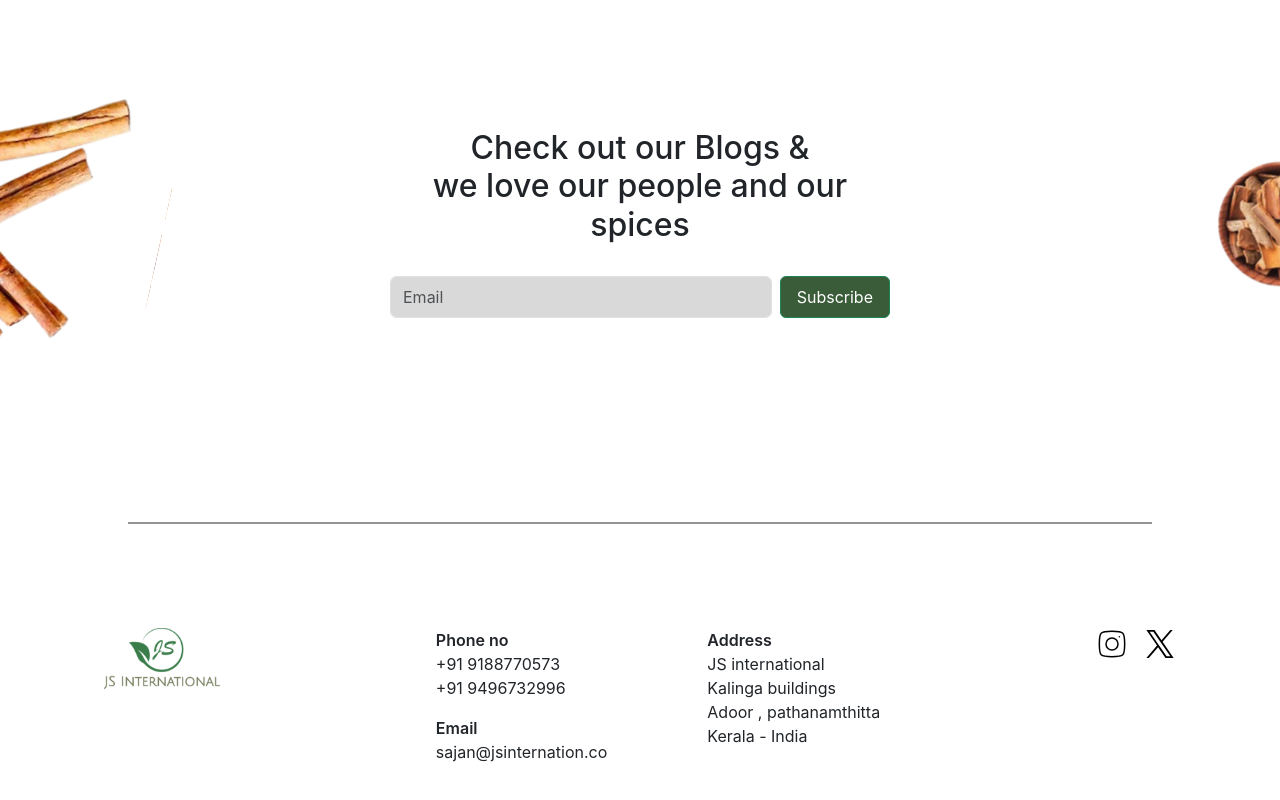
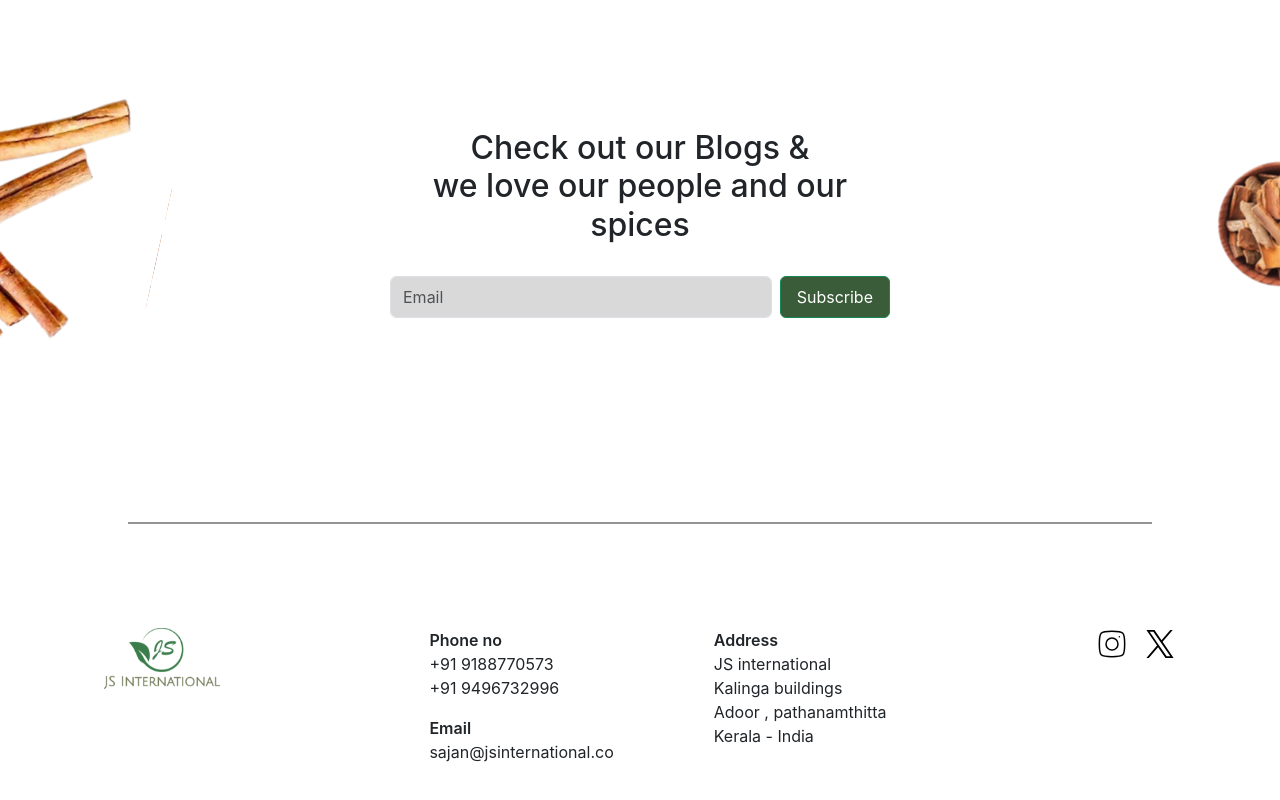
Before and after one commit to sai-kiran77/kokospices, a React (Create React App) app: page / in a window 1280 px wide. Shown: the part 3385-4185 px from the top of the page. Built offline with nearby package versions, Linux system fonts and the light colour scheme.

Commit message:
email fix

```diff
--- a/src/components/Footer.jsx
+++ b/src/components/Footer.jsx
@@ -29,7 +29,7 @@ function Footer() {
           <div className="details-head mt-3">Email</div>
           <div className="details-body">
             <div>
-              <a href="mailto:sajan@jsinternation.co">sajan@jsinternation.co</a>
+              <a href="mailto:info@jsinternational.co">sajan@jsinternational.co</a>
             </div>
           </div>
         </div>
```
